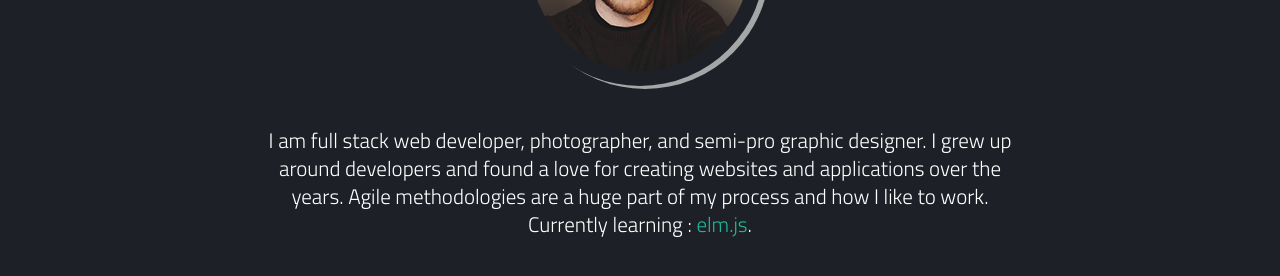
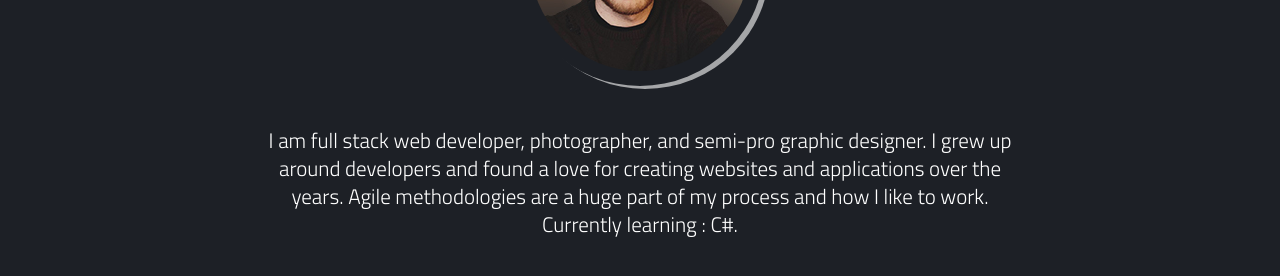
Before and after one commit to SeanMNorton/SeanMNorotn.github.io, a plain HTML site: page index.html in a window 1280 px wide. Shown: the part 1760-2036 px from the top of the page. Drawn offline with nearby package versions, Linux system fonts and the light colour scheme.

Commit message:
Update index.html

```diff
--- a/index.html
+++ b/index.html
@@ -233,7 +233,7 @@
 
 						<img class="img-responsive img-center img-circle scrollimation fade-left" src="assets/about.jpg" alt="" />
 
-						<p class="text-center scrollimation fade-in">I am full stack web developer, photographer, and semi-pro graphic designer. I grew up around developers and found a love for creating websites and applications over the years. Agile methodologies are a huge part of my process and how I like to work. Currently learning : <a href="http://elm-lang.org/">elm.js</a>. </p>
+						<p class="text-center scrollimation fade-in">I am full stack web developer, photographer, and semi-pro graphic designer. I grew up around developers and found a love for creating websites and applications over the years. Agile methodologies are a huge part of my process and how I like to work. Currently learning : C#. </p>
 
 					</div>
 
```
